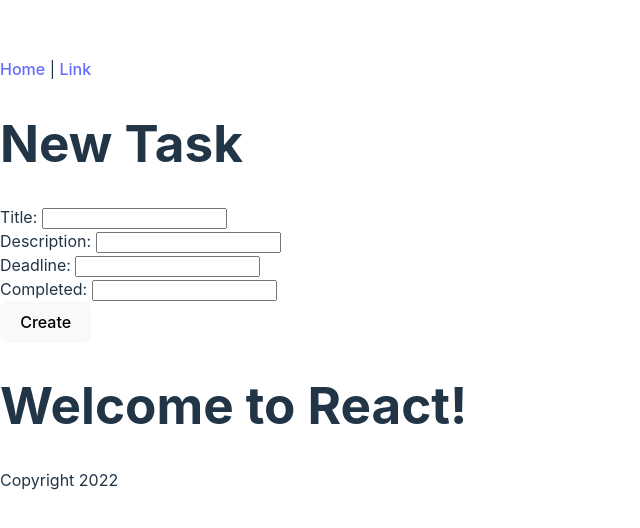
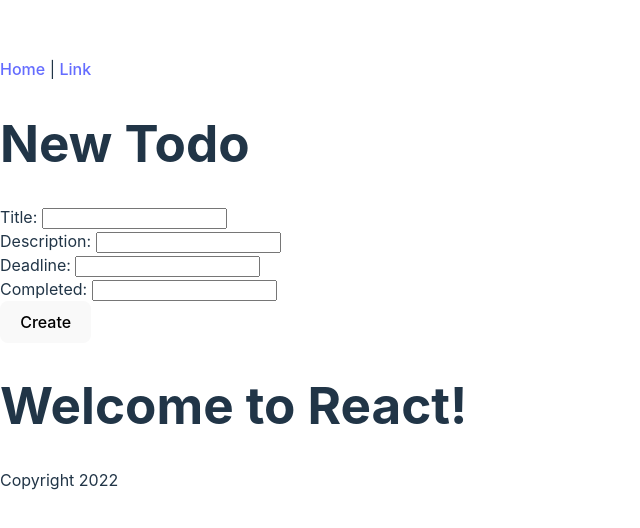
Before and after one commit to Jai-Dhiman/task-app-frontend, a React (Vite) app: page / in a window 1280 px wide. Shown: the part 118-646 px from the top of the page, without its empty margins (0-640 px from the left). Built offline with nearby package versions, Linux system fonts and the light colour scheme.

Commit message:
create action

```diff
--- a/src/App.jsx
+++ b/src/App.jsx
@@ -1,12 +1,12 @@
 import { Header } from "./Header";
-import { TasksPage } from "./TasksPage";
+import { TodosPage } from "./TodosPage";
 import { Footer } from "./Footer";
 
 function App() {
   return (
     <div>
       <Header />
-      <TasksPage />
+      <TodosPage />
       <Footer />
     </div>
   );
--- a/src/TasksPage.jsx
+++ /dev/null
@@ -1,17 +0,0 @@
-import { TasksNew } from "./TasksNew";
-
-export function TasksPage() {
-  const handleCreate = (params, successCallback) => {
-    console.log("handleCreate", params);
-    axios.post("http://localhost:3000/tasks.json", params).then((response) => {
-      setTasks([...tasks, response.data]);
-      successCallback();
-    });
-  };
-  return (
-    <main>
-      <TasksNew onCreate={handleCreate} />
-      <h1>Welcome to React!</h1>
-    </main>
-  );
-}
--- a/src/TasksNew.jsx
+++ b/src/TodosNew.jsx
@@ -1,4 +1,4 @@
-export function TasksNew({ onCreate }) {
+export function TodosNew({ onCreate }) {
   const handleSubmit = (event) => {
     event.preventDefault();
     const params = new FormData(event.target);
@@ -7,7 +7,7 @@ export function TasksNew({ onCreate }) {
 
   return (
     <div>
-      <h1>New Task</h1>
+      <h1>New Todo</h1>
       <form onSubmit={handleSubmit}>
         <div>
           Title: <input name="title" type="text" />
--- /dev/null
+++ b/src/TodosPage.jsx
@@ -0,0 +1,17 @@
+import { TodosNew } from "./TodosNew";
+
+export function TodosPage() {
+  const handleCreate = (params, successCallback) => {
+    console.log("handleCreate", params);
+    axios.post("http://localhost:3000/todos.json", params).then((response) => {
+      setTodos([...todos, response.data]);
+      successCallback();
+    });
+  };
+  return (
+    <main>
+      <TodosNew onCreate={handleCreate} />
+      <h1>Welcome to React!</h1>
+    </main>
+  );
+}
```
